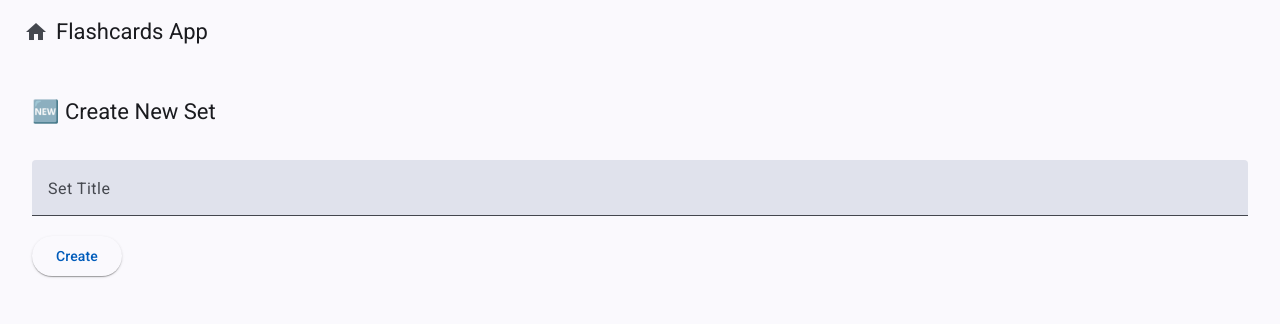
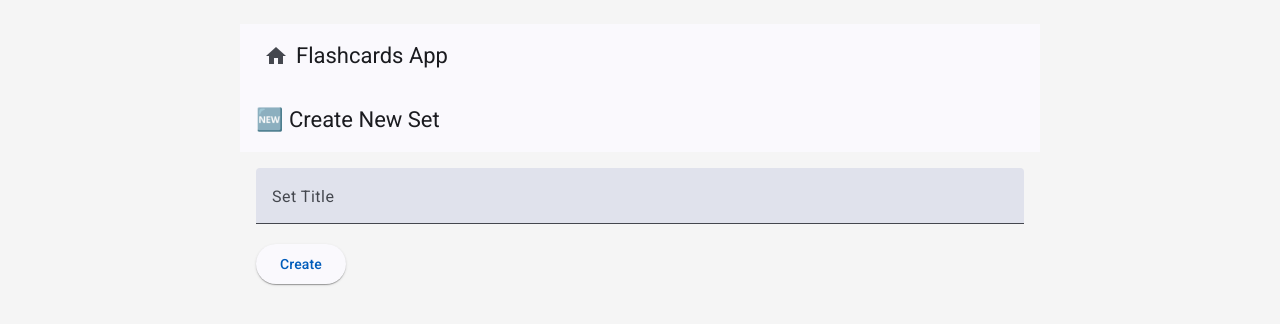
Before and after one commit to ThanhChungNguyen/flashcard-app-ui, an Angular app: page /flashcards/set/new in a window 1280 px wide. Shown: the top 324 px of the page. Built offline with nearby package versions, Linux system fonts and the light colour scheme.

Commit message:
add redirect file to public folder

```diff
--- a/src/app/app.html
+++ b/src/app/app.html
@@ -1,5 +1,6 @@
-
-<app-header></app-header>
-<div style="padding: 16px;">
-<router-outlet></router-outlet>
+<div class="layout-wrapper">
+  <app-header></app-header>
+  <div class="layout-content">
+    <router-outlet></router-outlet>
+  </div>
 </div>
--- a/src/app/app.scss
+++ b/src/app/app.scss
@@ -0,0 +1,22 @@
+.layout-wrapper {
+  display: flex;
+  flex-direction: column;
+  align-items: center;
+  padding: 24px;
+  min-height: 100vh;
+  background-color: #f5f5f5; // optional: light background
+}
+
+app-header {
+  width: 100%;
+  max-width: 800px;
+}
+
+.layout-content {
+  width: 100%;
+  max-width: 800px;
+  flex: 1;
+  display: flex;
+  flex-direction: column;
+  align-items: stretch;
+}
--- a/src/app/flashcards/pages/study.component.html
+++ b/src/app/flashcards/pages/study.component.html
@@ -5,17 +5,21 @@
 <div class="container" style="padding: 16px;" *ngIf="set">
   <h3>{{ set.title }}</h3>
 
-  <mat-card>
+  <mat-card (click)="toggleCardSide()" class="flashcard">
     <mat-card-content>
-      <div *ngIf="currentCard">
-        <p><strong>Front:</strong> {{ currentCard.front }}</p>
-        <p><strong>Back:</strong> {{ currentCard.back }}</p>
-      </div>
-      <div *ngIf="!currentCard">
-        <p>All cards completed!</p>
+      <div class="card-inner">
+        <ng-container *ngIf="currentCard; else completed">
+          <p *ngIf="isFront"><strong></strong> {{ currentCard.front }}</p>
+          <p *ngIf="!isFront"><strong></strong> {{ currentCard.back }}</p>
+        </ng-container>
+
+        <ng-template #completed>
+          <p>All cards completed!</p>
+        </ng-template>
       </div>
     </mat-card-content>
   </mat-card>
+
 
   <div style="margin-top: 16px;">
     <button mat-button (click)="prevCard()" [disabled]="currentIndex <= 0">← Prev</button>
--- a/src/app/flashcards/pages/study.component.scss
+++ b/src/app/flashcards/pages/study.component.scss
@@ -20,3 +20,16 @@
 .controls {
   margin-top: 15px;
 }
+
+.flashcard {
+  height: 300px; // or any height you prefer
+  display: flex;
+  align-items: center;
+  justify-content: center;
+  cursor: pointer;
+}
+
+.card-inner {
+  text-align: center;
+  font-size: 20px;
+}
--- a/src/app/flashcards/pages/study.component.ts
+++ b/src/app/flashcards/pages/study.component.ts
@@ -27,7 +27,7 @@ import { MatInputModule } from '@angular/material/input';
 export class StudyComponent {
   set: FlashcardSet | undefined;
   currentIndex = 0;
-  showBack = false;
+  isFront = true;
 
   constructor(
     private route: ActivatedRoute,
@@ -43,21 +43,21 @@ export class StudyComponent {
     return this.set?.cards[this.currentIndex];
   }
 
-  flipCard() {
-    this.showBack = !this.showBack;
+  toggleCardSide() {
+    this.isFront = !this.isFront;
   }
 
   nextCard() {
     if (this.set && this.currentIndex < this.set.cards.length - 1) {
       this.currentIndex++;
-      this.showBack = false;
+      this.isFront = true;
     }
   }
 
   prevCard() {
     if (this.currentIndex > 0) {
       this.currentIndex--;
-      this.showBack = false;
+      this.isFront = true;
     }
   }
 }
```
Also changed, not shown: 1 other file (tests, documents, lock files or other folders).
